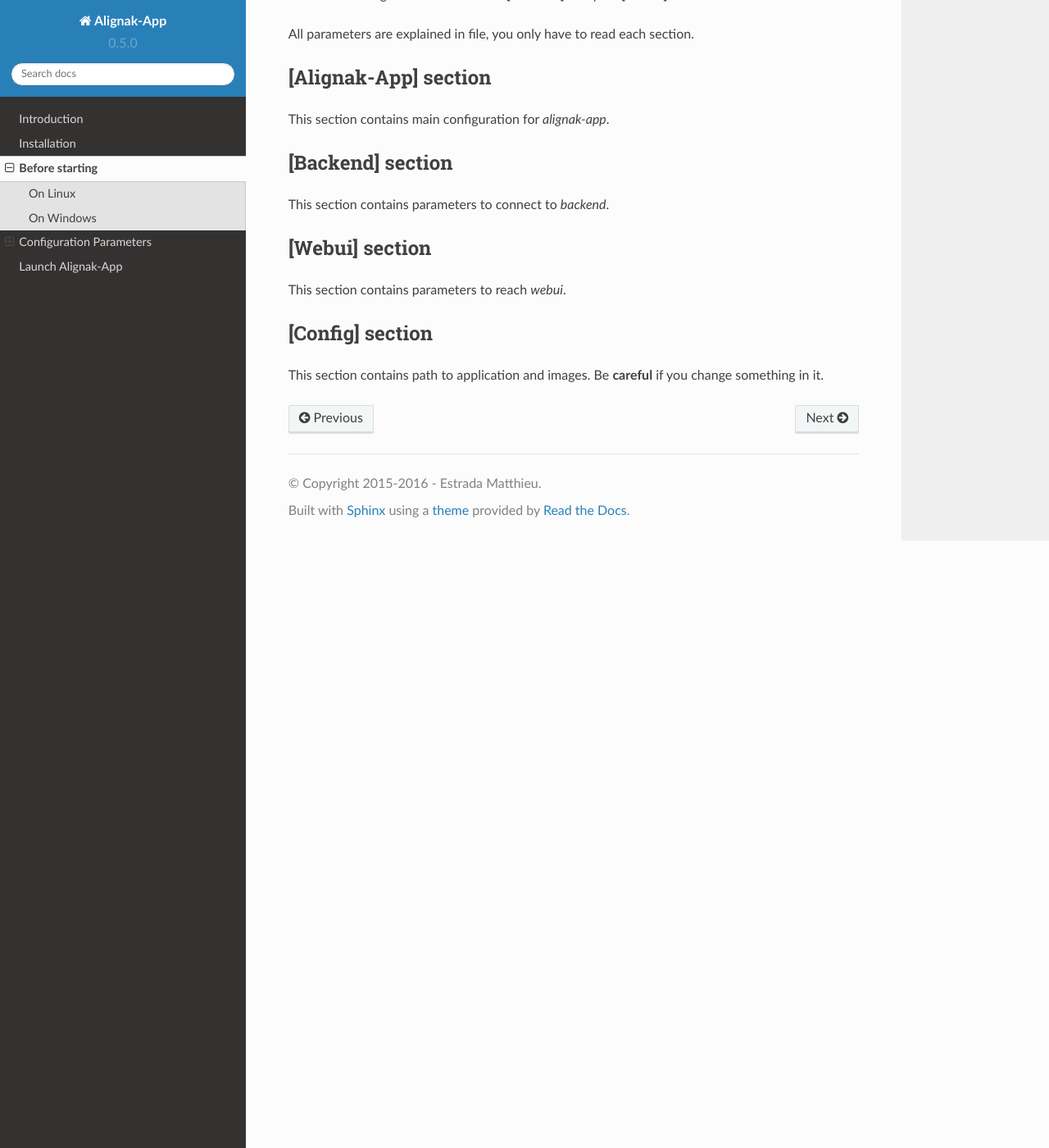
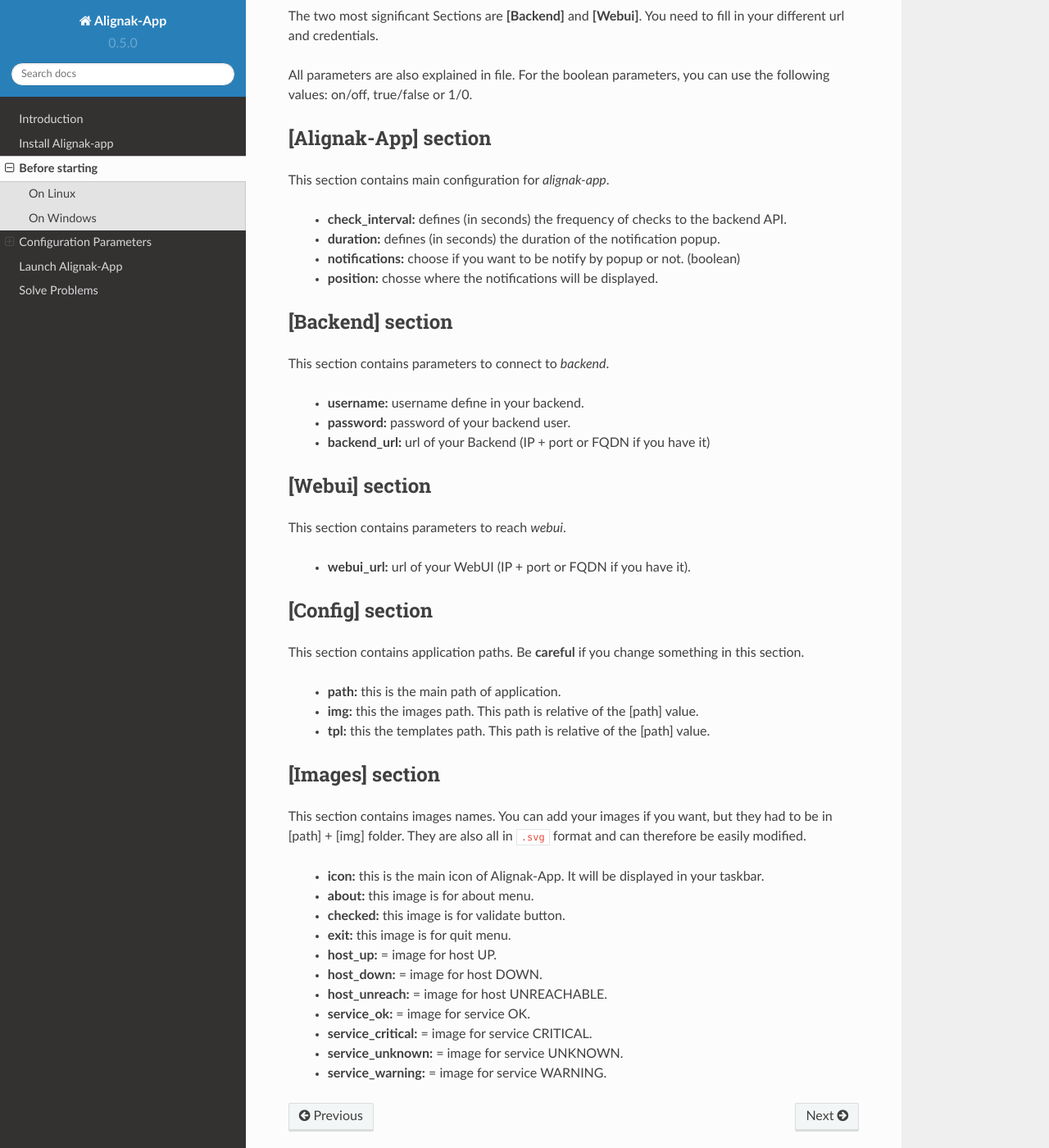
Before and after one commit to Alignak-monitoring-contrib/alignak-app, a Sphinx documentation site: the page built from docs/config.rst, in a window 1280 px wide and 1400 px high, scrolled down 797 px. Shown: the whole window at 82% size. Built offline with Sphinx 7.4.7 and the Read the Docs theme 2.0.0, drawn with Linux system fonts in a browser that asks for light colours; some of the changed text lies outside the part shown.

Commit message:
Improve documentation
Add parameters explanations, tips

```diff
--- a/docs/config.rst
+++ b/docs/config.rst
@@ -3,14 +3,14 @@
 Before starting
 ===============
 
-During installation, Alignak-app create a folder who contains all data files for the application (Like images, logs and configuration file).
+During installation, Alignak-app creates a root folder that contains all the files you need: images, logs, and configuration files.
 
 On Linux
 --------
 
 The root folder of the application should be under::
 
-``/home/$USER/.local/alignak_app``:
+    /home/$USER/.local/alignak_app/
 
 On Windows
 ----------
@@ -19,33 +19,69 @@
 
     C:\Users\user\AppData\Roaming\Python\alignak_app\
 
-**Note:** Currently application runs on windows only recently, so launching is not easy. More pretty version will come soon.
+**Note:** Currently application runs on windows only recently, so launching is not friendly. More pretty version will come soon.
 
 Configuration Parameters
 ========================
 
 Before running application, you must configure it. You can do it in file ``settings.cfg`` located in the folder cited above.
+This file contains Sections who are introduced by a ``[section_name]`` header. Then, it contains ``name = value`` entries.
 
-The two most significant Sections are **[Backend]** and your **[Webui]**.
+The two most significant Sections are **[Backend]** and **[Webui]**. You need to fill in your different url and credentials.
 
-All parameters are explained in file, you only have to read each section.
+All parameters are also explained in file. For the boolean parameters, you can use the following values: on/off, true/false or 1/0.
 
 [Alignak-App] section
 ---------------------
 
 This section contains main configuration for *alignak-app*.
 
+  * **check_interval:** defines (in seconds) the frequency of checks to the backend API.
+  * **duration:** defines (in seconds) the duration of the notification popup.
+  * **notifications:** choose if you want to be notify by popup or not. (boolean)
+  * **position:** chosse where the notifications will be displayed.
+
 [Backend] section
 -----------------
 
 This section contains parameters to connect to *backend*.
+
+  * **username:** username define in your backend.
+  * **password:** password of your backend user.
+  * **backend_url:** url of your Backend (IP + port or FQDN if you have it)
 
 [Webui] section
 ---------------
 
 This section contains parameters to reach *webui*.
 
+  * **webui_url:** url of your WebUI (IP + port or FQDN if you have it).
+
 [Config] section
 ----------------
 
-This section contains path to application and images. Be **careful** if you change something in it.
+This section contains application paths. Be **careful** if you change something in this section.
+
+  * **path:** this is the main path of application.
+  * **img:** this the images path. This path is relative of the [path] value.
+  * **tpl:** this the templates path. This path is relative of the [path] value.
+
+[Images] section
+----------------
+
+This section contains images names. You can add your images if you want, but they had to be in [path] + [img] folder.
+They are also all in ``.svg`` format and can therefore be easily modified.
+
+  * **icon:** this is the main icon of Alignak-App. It will be displayed in your taskbar.
+  * **about:** this image is for about menu.
+  * **checked:** this image is for validate button.
+  * **exit:** this image is for quit menu.
+
+  * **host_up:** = image for host UP.
+  * **host_down:** = image for host DOWN.
+  * **host_unreach:** = image for host UNREACHABLE.
+
+  * **service_ok:** = image for service OK.
+  * **service_critical:** = image for service CRITICAL.
+  * **service_unknown:** = image for service UNKNOWN.
+  * **service_warning:** = image for service WARNING.
```
Also changed, not shown: docs/install.rst (+8 -5 lines), docs/intro.rst (+33 -3 lines), docs/launch.rst (+10 -0 lines).
